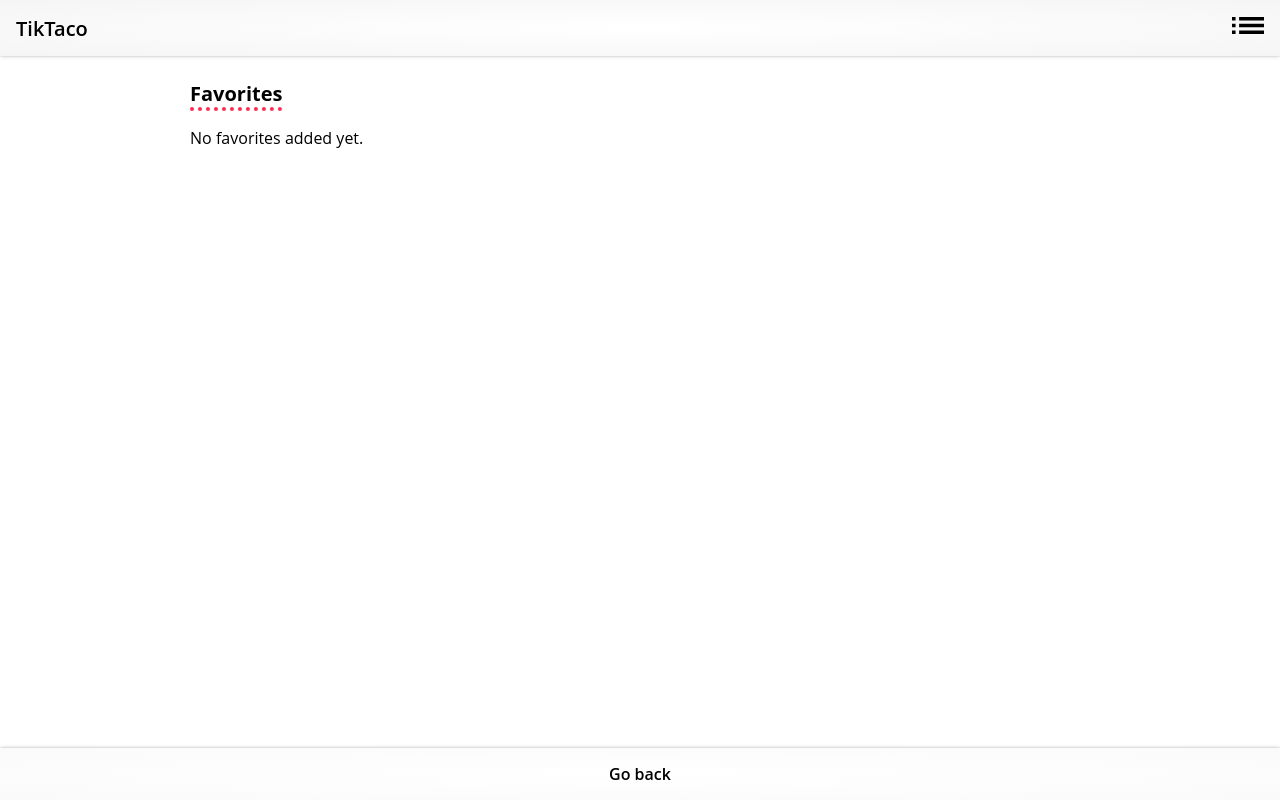
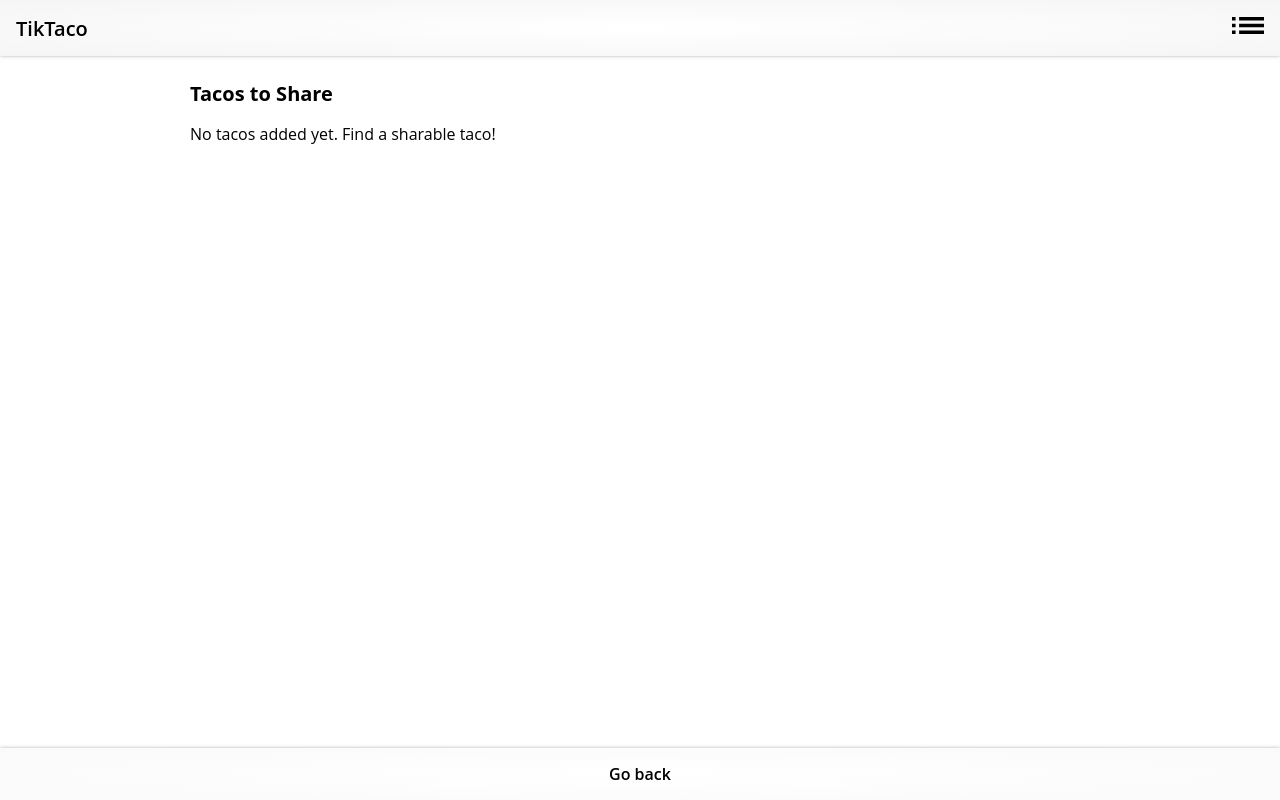
Before and after one commit to jon-schlandt/TikTaco, a React (Create React App) app: page /favorites in a window 1280 px wide. Built offline with nearby package versions, Linux system fonts and the light colour scheme.

Commit message:
Update verbage for Favorites title

```diff
--- a/src/ Components/Favorites/Favorites.css
+++ b/src/ Components/Favorites/Favorites.css
@@ -6,8 +6,8 @@
 .favorites-title {
   width: max-content;
   margin-bottom: 16px;
-  border-bottom: dotted 4px #FE2C55;
   font-size: 1.25em;
+  font-weight: 700;
 }
 
 .favorite-display {
--- a/src/ Components/Favorites/Favorites.tsx
+++ b/src/ Components/Favorites/Favorites.tsx
@@ -22,10 +22,10 @@ export default function Favorites({favorites}: {favorites: IShapedTacoDetails[]}
 
   return (
     <div className='favorites'>
-      <h1 className='favorites-title'>Favorites</h1>
+      <h1 className='favorites-title'>Tacos to Share</h1>
       {favoriteDisplays.length
         ? favoriteDisplays
-        : <p className='no-favorites-msg'>No favorites added yet.</p>
+        : <p className='no-favorites-msg'>No tacos added yet. Find a sharable taco!</p>
       }
     </div>
   )
```
